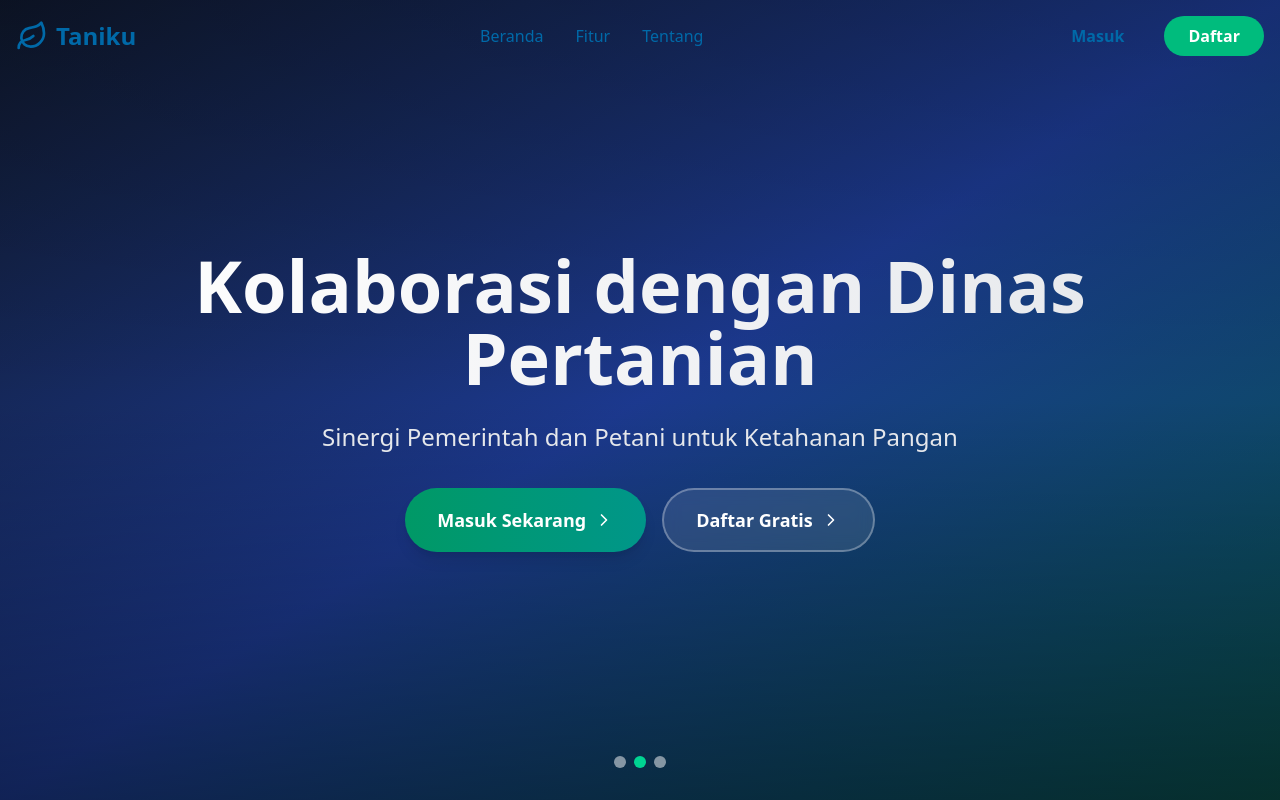
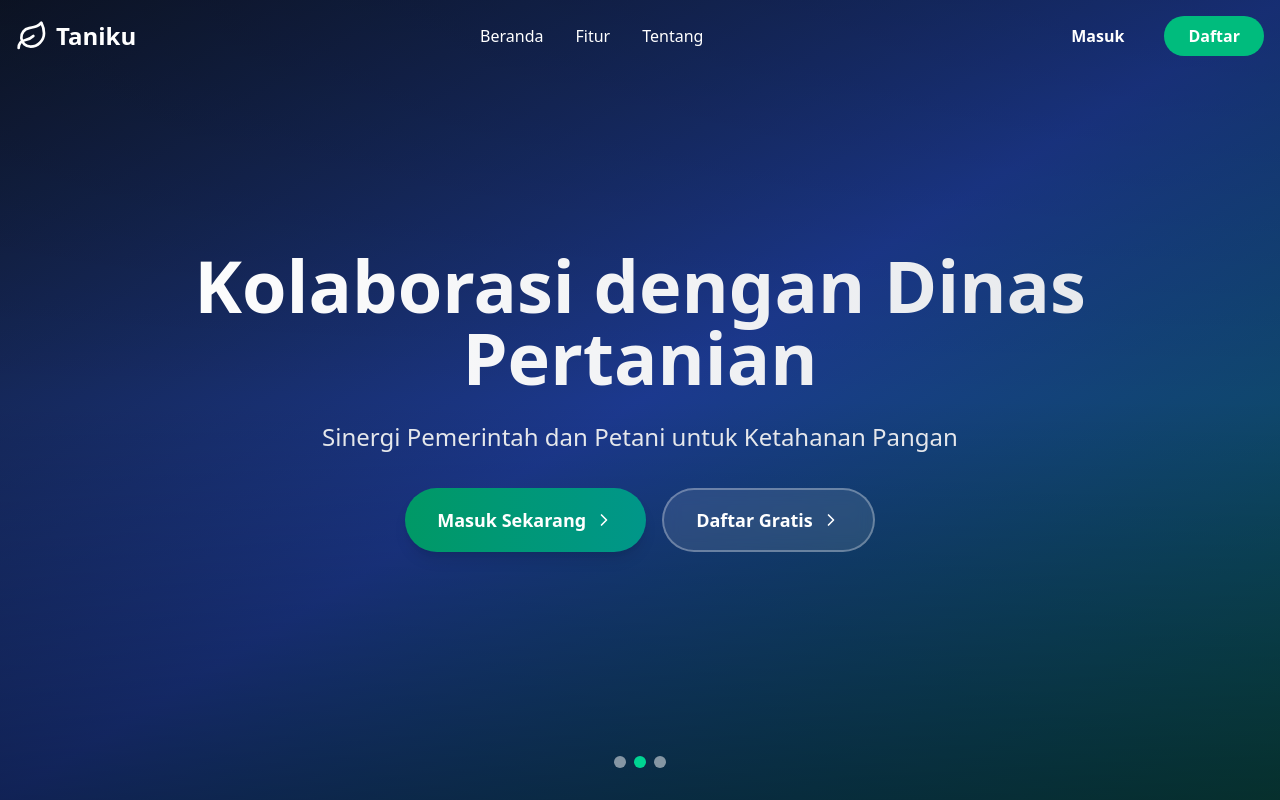
Before and after one commit to mazrohaaniss/Taniku, a React (Vite) app: page / in a window 1280 px wide. Shown: the top 800 px of the page. Built offline with nearby package versions, Linux system fonts and the light colour scheme; no server answers.

Commit message:
fix: navbar

```diff
--- a/src/components/navbar.jsx
+++ b/src/components/navbar.jsx
@@ -10,18 +10,18 @@ const Navbar = ({ scrollY }) => {
       <div className="container mx-auto px-4 py-4">
         <div className="flex justify-between items-center">
           <Link to="/" className="flex items-center space-x-2">
-            <Leaf className={`w-8 h-8 transition-colors ${scrollY > 50 ? 'text-emerald-600' : 'text-sky-700'}`} />
-            <span className={`text-2xl font-bold transition-colors ${scrollY > 50 ? 'text-gray-800' : 'text-sky-700'}`}>Taniku</span>
+            <Leaf className={`w-8 h-8 transition-colors ${scrollY > 50 ? 'text-emerald-600' : 'text-white'}`} />
+            <span className={`text-2xl font-bold transition-colors ${scrollY > 50 ? 'text-gray-800' : 'text-white'}`}>Taniku</span>
           </Link>
 
           <div className="hidden md:flex items-center space-x-8">
-            <a href="#beranda" className={`hover:text-emerald-600 transition-colors ${scrollY > 50 ? 'text-gray-800' : 'text-sky-700'}`}>Beranda</a>
-            <a href="#fitur" className={`hover:text-emerald-600 transition-colors ${scrollY > 50 ? 'text-gray-800' : 'text-sky-700'}`}>Fitur</a>
-            <a href="#tentang" className={`hover:text-emerald-600 transition-colors ${scrollY > 50 ? 'text-gray-800' : 'text-sky-700'}`}>Tentang</a>
+            <a href="#beranda" className={`hover:text-emerald-600 transition-colors ${scrollY > 50 ? 'text-gray-800' : 'text-white'}`}>Beranda</a>
+            <a href="#fitur" className={`hover:text-emerald-600 transition-colors ${scrollY > 50 ? 'text-gray-800' : 'text-white'}`}>Fitur</a>
+            <a href="#tentang" className={`hover:text-emerald-600 transition-colors ${scrollY > 50 ? 'text-gray-800' : 'text-white'}`}>Tentang</a>
           </div>
 
           <div className="hidden md:flex items-center space-x-4">
-            <Link to="/login" className={`px-6 py-2 rounded-full font-semibold transition-colors ${scrollY > 50 ? 'text-gray-800 hover:text-emerald-600' : 'text-sky-700 hover:bg-sky-100'}`}>
+            <Link to="/login" className={`px-6 py-2 rounded-full font-semibold transition-colors ${scrollY > 50 ? 'text-gray-800 hover:text-emerald-600' : 'text-white hover:bg-sky-100'}`}>
               Masuk
             </Link>
             <Link to="/register" className="bg-emerald-500 hover:bg-emerald-600 text-white px-6 py-2 rounded-full font-semibold transition-all duration-300 transform hover:scale-105">
```
